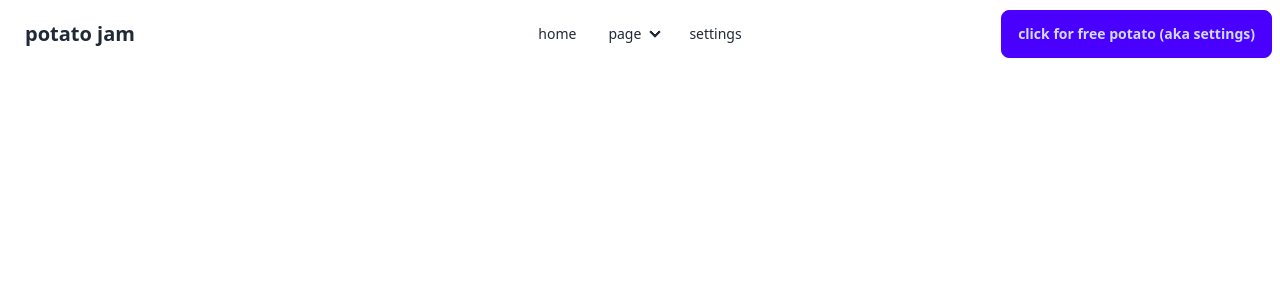
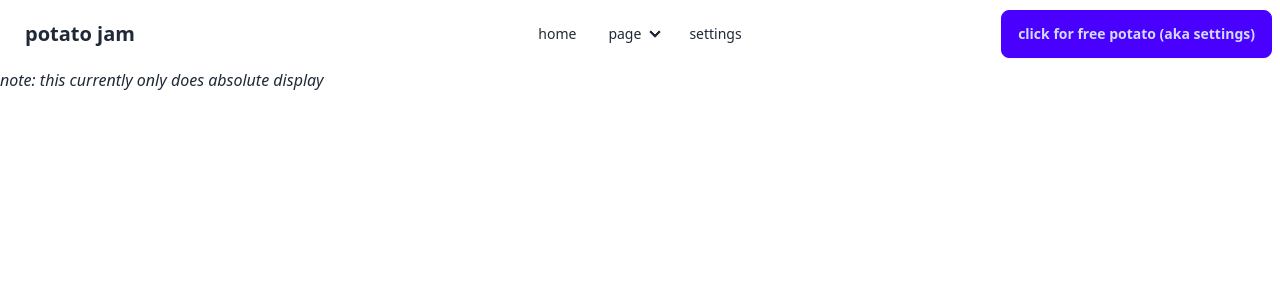
Before and after one commit to dokxid/potato-jam, a Vue app: page / in a window 1280 px wide. Shown: the top 300 px of the page. Built offline with nearby package versions, Linux system fonts and the light colour scheme.

Commit message:
add in event system, communicating with App.vue

```diff
--- a/src/App.vue
+++ b/src/App.vue
@@ -3,9 +3,15 @@
 import PianoRoll from "./components/PianoRoll.vue";
 import NavBar from "./components/NavBar.vue";
 
+function process_key(payload: { event: string, note: number }) {
+  console.log(`received event: ${payload.event} - ${payload.note}`);
+}
+
 </script>
 
 <template>
   <NavBar/>
-  <PianoRoll/>
+  <div class="flex justify-center items-center">
+    <PianoRoll class="container" @send_key_event="payload => process_key(payload)"/>
+  </div>
 </template>
--- a/src/components/PianoRoll.vue
+++ b/src/components/PianoRoll.vue
@@ -1,9 +1,50 @@
 <script setup lang="ts">
 
+import PianoKey from "./piano/PianoKey.vue";
+import {onMounted, ref} from "vue";
+
+// emits
+const emit = defineEmits({
+  send_key_event(payload: { event: string, note: number }) {
+    // validating
+    console.log(payload)
+  }
+})
+
+const key_amt = ref<number>(0)
+const key_names = [
+  // LOL? HARDCODED (；′⌒`)
+  "C", "C#", "D", "D#", "E", "F", "F#", "G", "G#", "A", "A#", "B"
+]
+
+function calculate_keys() {
+  const note_min = localStorage.getItem("note_min")
+  const note_max = localStorage.getItem("note_max")
+  if (!isNaN(note_min) && !isNaN(note_max)) {
+    console.log('hello q_q')
+    console.log(note_min)
+    key_amt.value = Math.abs(Number(note_min) - Number(note_max))
+  }
+}
+
+function init() {
+  calculate_keys()
+}
+
+onMounted(() => init())
 </script>
 
 <template>
-
+  <div class="flex flex-col">
+    <p><i>note: this currently only does absolute display</i></p>
+    <div class="flex flex-row space-x-1 justify-center">
+      <PianoKey
+          v-for="idx in key_amt"
+          :note="key_names[idx%(key_names.length)-1]"
+          @click="$emit('send_key_event', {event: 'clicked', note: idx})"
+      />
+    </div>
+  </div>
 </template>
 
 <style scoped>
--- a/src/components/Settings.vue
+++ b/src/components/Settings.vue
@@ -9,6 +9,7 @@ const DEFAULT_SETTINGS = new Map()
     .set("note_min", 0)
     .set("note_max", 36)
     .set("piano_roll_mode", "default")
+    .set("debug", false)
 
 function apply_settings() {
   for (let i = 0; i < input_refs.value.length; i++) {
--- /dev/null
+++ b/src/components/piano/PianoKey.vue
@@ -0,0 +1,17 @@
+<script setup lang="ts">
+defineProps<{
+  note?: string
+}>()
+
+const debug = localStorage.getItem('debug')
+</script>
+
+<template>
+  <div class="flex w-6 h-16 bg-white text-black min-w-1 justify-center items-center">
+    <p v-show="debug === 'true'">{{ note }}</p>
+  </div>
+</template>
+
+<style scoped>
+
+</style>
```
